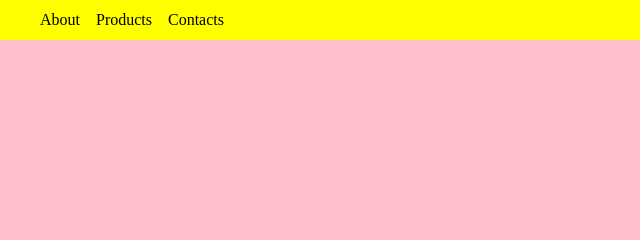
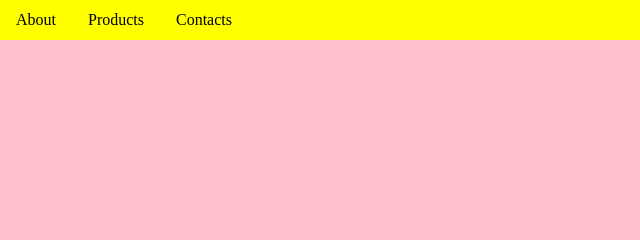
Before and after one commit to Elina943/Homeworks_Gromecode, a plain HTML site: page lesson10/l10task3/index.html in a window 1280 px wide. Shown: the top 240 px of the page, 0-640 px from the left. Drawn offline with nearby package versions, Linux system fonts and the light colour scheme.

Commit message:
padding 0

```diff
--- a/lesson10/l10task3/styles.css
+++ b/lesson10/l10task3/styles.css
@@ -17,12 +17,14 @@
 
 .navigation {
   margin: 0;
+  padding: 0;
   display: flex;
   list-style-type: none;
+  justify-content: 16px;
 }
 
 .navigation_item {
-  margin-right: 16px;
+  margin: 16px;
 }
 
 .footer_text {
```
